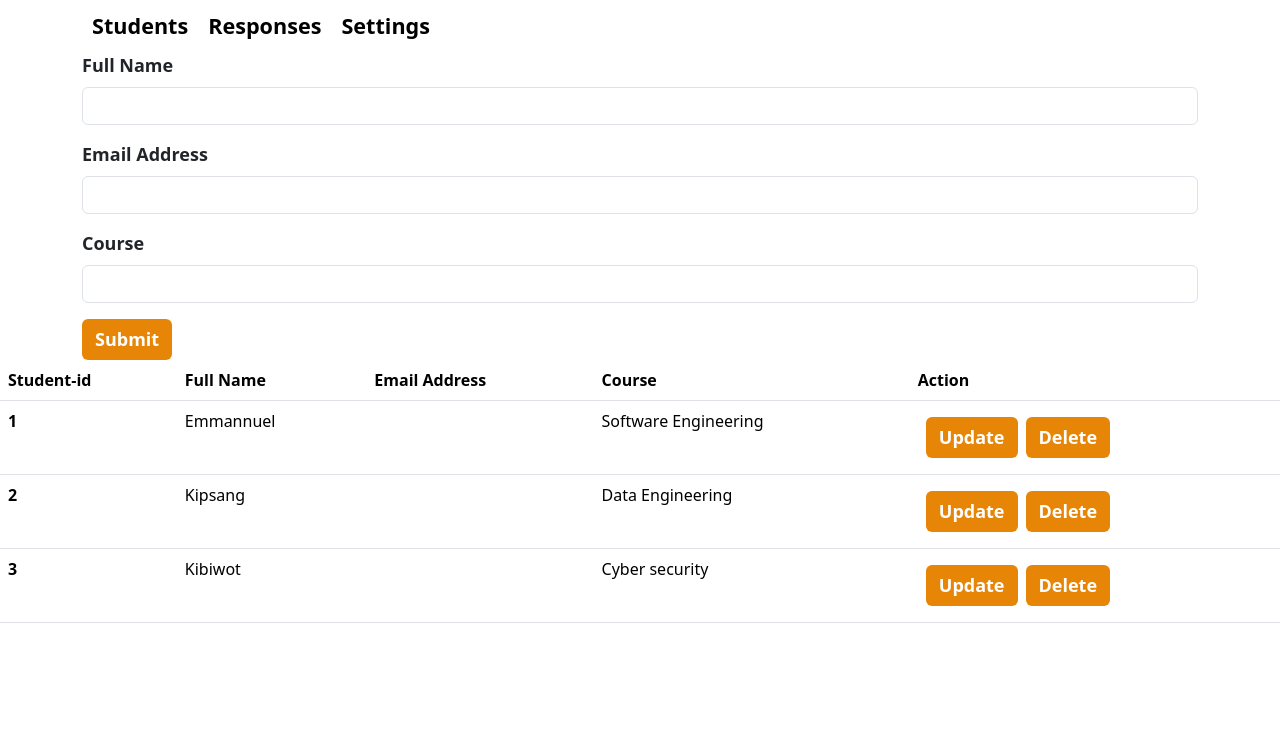
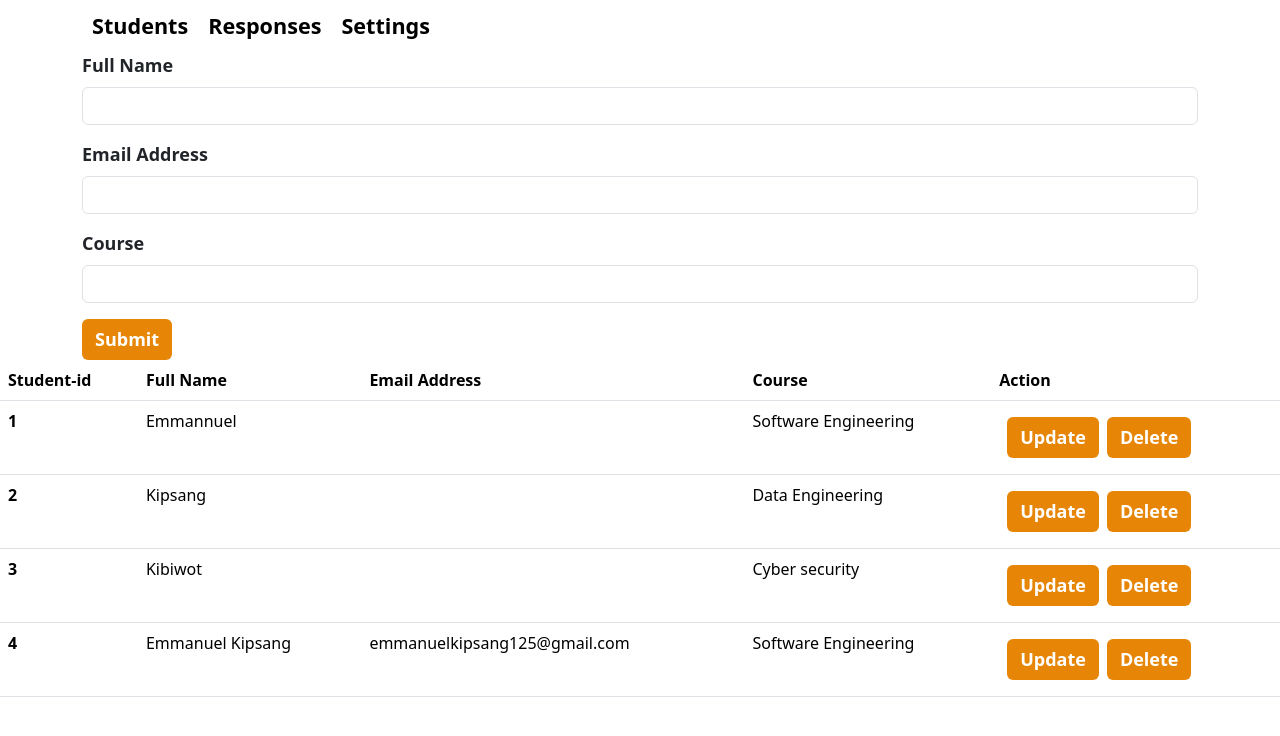
Before and after one commit to KipsangEmmanuel/Students-Feedback-Form--React-Sinatra-fullstack-, a React (Create React App) app: page / in a window 1280 px wide. Shown: the top 736 px of the page. Built offline with nearby package versions, Linux system fonts and the light colour scheme; data requests are answered from the project's data file.

Commit message:
added fetch request

```diff
--- a/db.json
+++ b/db.json
@@ -17,6 +17,12 @@
       "name": "Kibiwot",
       "Email": "kibiwot@gmail.com",
       "course": "Cyber security"
+    },
+    {
+      "name": "Emmanuel Kipsang",
+      "email": "emmanuelkipsang125@gmail.com",
+      "course": "Software Engineering",
+      "id": 4
     }
   ]
 }
--- a/src/components/Form.js
+++ b/src/components/Form.js
@@ -13,9 +13,21 @@ function Form () {
      setFormData({...formData, [event.target.id]: event.target.value});
    }
 
+   function handleSubmit() {
+    fetch("http://localhost:3002/students", {
+      method: "POST",
+      headers: {
+        "Content-Type": "application/json"
+      },
+      body: JSON.stringify(formData)
+    })
+    .then((res) = res.json())
+    .then(data => console.log(data))
+   }
+
     return(
         <>
-          <form className="container">
+          <form className="container" onSubmit={handleSubmit}>
             <div className="mb-3">
               <label htmlFor="name" className="form-label">Full Name</label>
               <input
```
Lines whose indentation alone changed are shown as unchanged.
